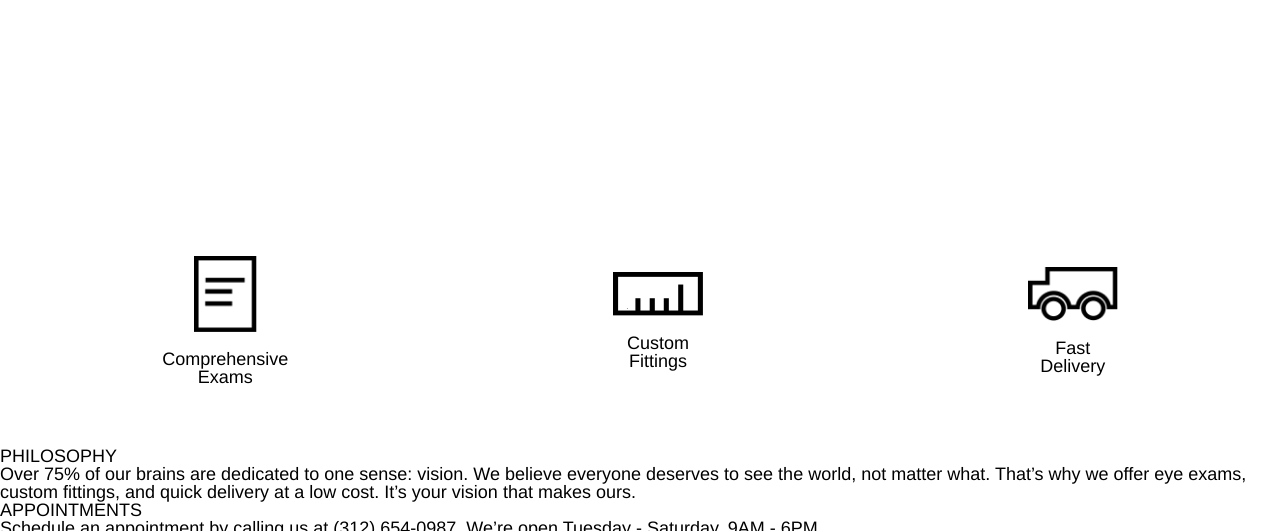
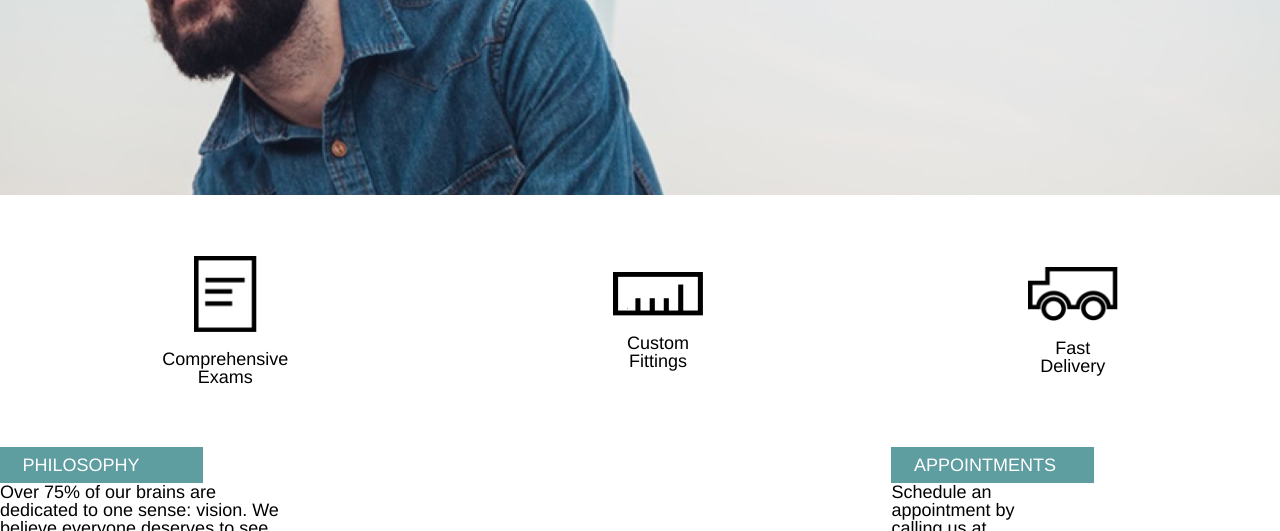
Before and after one commit to murder-cat/tortoise-glasses, a plain HTML site: page index.html in a window 1280 px wide. Shown: the part 345-876 px from the top of the page. Drawn offline with Linux system fonts and the light colour scheme.

Commit message:
how the f*** do you use flex

```diff
--- a/resources/style.css
+++ b/resources/style.css
@@ -10,7 +10,7 @@ html{
 
 /*header-nav styles*/
 header{
-  background-image: img("/resources/glasses-bg.png ");
+  background-image: url("/resources/glasses-bg.png ");
   background-repeat: none;
   background-size: cover;
   background-position: center;
@@ -102,3 +102,38 @@ nav span{
     }
 
 /*information*/
+.information{
+  display: flex;
+  justify-content: space-around;
+  margin-bottom: 5rem;
+}
+
+.philosophy{
+
+}
+
+.appointment{
+
+}
+
+.philosophy p{
+  width: 32%;
+}
+
+.appointment p{
+  width: 32%;
+}
+
+.philosophy h2{
+  background-color: CadetBlue;
+  width: 10rem;
+  padding: 0.5rem 0 0.5rem 1.25rem;
+  color: white;
+}
+
+.appointment h2{
+  background-color: CadetBlue;
+  color: white;
+  width: 10rem;
+  padding: 0.5rem 0 0.5rem 1.25rem;
+}
```
